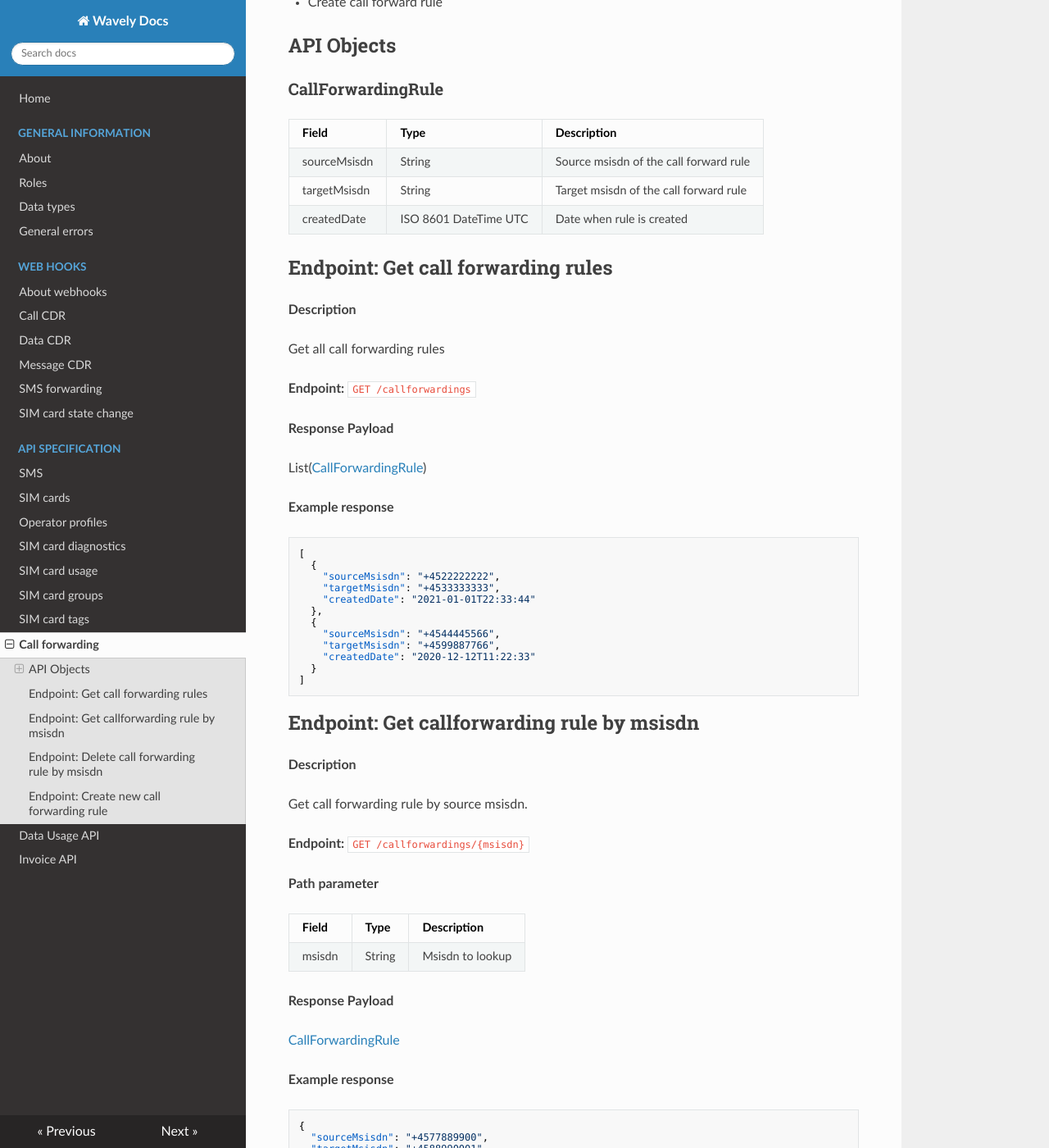
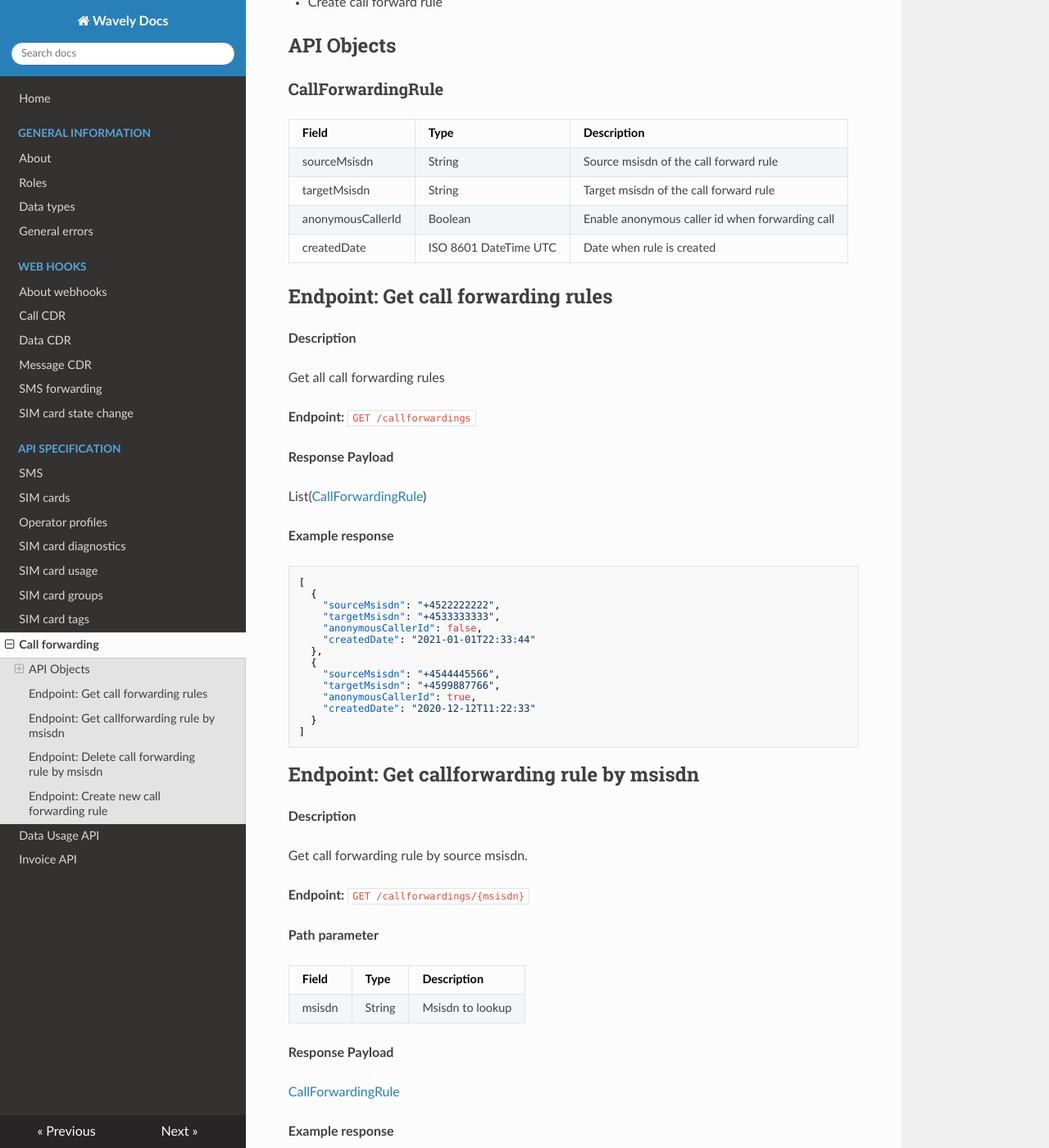
Before and after one commit to Wavelyio/wavely-docs, an MkDocs documentation site: the page built from docs/api/call-forward.md, in a window 1280 px wide and 1400 px high, scrolled down 289 px. Shown: the whole window at 82% size. Built offline with MkDocs 1.6.1, drawn with Linux system fonts in a browser that asks for light colours; nearby versions of some CDN libraries; old or Windows-style settings are respelled for this version of MkDocs; some of the changed text lies outside the part shown.

Commit message:
Add anonymousCallerId parameter to call forward docs

````diff
--- a/docs/api/call-forward.md
+++ b/docs/api/call-forward.md
@@ -9,11 +9,12 @@ This is the API for call forwarding management.
 ## API Objects
 
 ### CallForwardingRule
-Field           | Type                  | Description
---------------- | --------------------- | --------------------------------------
-sourceMsisdn    | String                | Source msisdn of the call forward rule
-targetMsisdn    | String                | Target msisdn of the call forward rule
-createdDate     | ISO 8601 DateTime UTC | Date when rule is created
+Field               | Type                  | Description
+------------------- | --------------------- | -----------------------------------------------
+sourceMsisdn        | String                | Source msisdn of the call forward rule
+targetMsisdn        | String                | Target msisdn of the call forward rule
+anonymousCallerId   | Boolean               | Enable anonymous caller id when forwarding call
+createdDate         | ISO 8601 DateTime UTC | Date when rule is created
 
 ## Endpoint: Get call forwarding rules
 
@@ -34,11 +35,13 @@ List([CallForwardingRule](/api/call-forward/#callforwardingrule))
   {
     "sourceMsisdn": "+4522222222",
     "targetMsisdn": "+4533333333",
+    "anonymousCallerId": false,
     "createdDate": "2021-01-01T22:33:44"
   },
   {
     "sourceMsisdn": "+4544445566",
     "targetMsisdn": "+4599887766",
+    "anonymousCallerId": true,
     "createdDate": "2020-12-12T11:22:33"
   }
 ]
@@ -68,6 +71,7 @@ msisdn          | String        | Msisdn to lookup
 {
   "sourceMsisdn": "+4577889900",
   "targetMsisdn": "+4588990001",
+  "anonymousCallerId": false,
   "createdDate": "2020-12-12T22:33:44"
 }
 ```
@@ -90,16 +94,18 @@ Create new call forwarding rule.
 
 **Request Payload**
 
-Field           | Type          | Description
-------------    | ------------  | ------------
-sourceMsisdn    | String        | The msisdn to be forwarded
-targetMsisdn    | String        | The msisdn to receive the forward
+Field             | Type          | Description
+------------      | ------------  | ------------
+sourceMsisdn      | String        | The msisdn to be forwarded
+targetMsisdn      | String        | The msisdn to receive the forward
+anonymousCallerId | Boolean       | If caller id should be hidden on callee phone
 
 **Example**
 
 ```
 {
     "sourceMsisdn": "+4522222222",
-    "targetMsisdn": "+4544444444"
+    "targetMsisdn": "+4544444444",
+    "anonymousCallerId": true
 }
 ```
````
